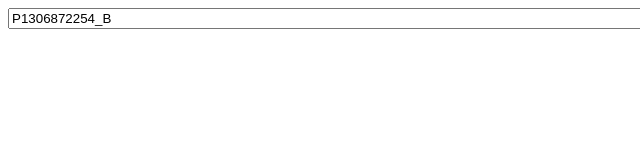
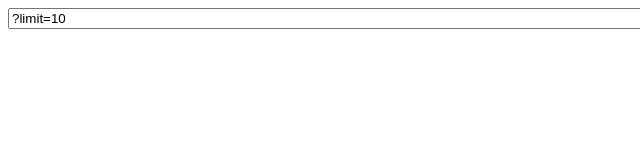
Before and after one commit to bill-redman/graphql, a website: page index.html in a window 1280 px wide. Shown: the full height of the page, 0-640 px from the left. Drawn offline with Linux system fonts and the light colour scheme.

Commit message:
Yext test

```diff
--- a/index.html
+++ b/index.html
@@ -1,5 +1,5 @@
 <script src="docinfo.js"></script>
 
-<div><input size="100" id="theQuery" value="P1306872254_B"><button style="background-color: blue; color: white;" id="showResults" onclick="docinfo();">Query</button></div>
+<div><input size="100" id="theQuery" value="?limit=10"><button style="background-color: blue; color: white;" id="showResults" onclick="clientside();">Query</button></div>
 
 <div id="thedata"></div>
```
